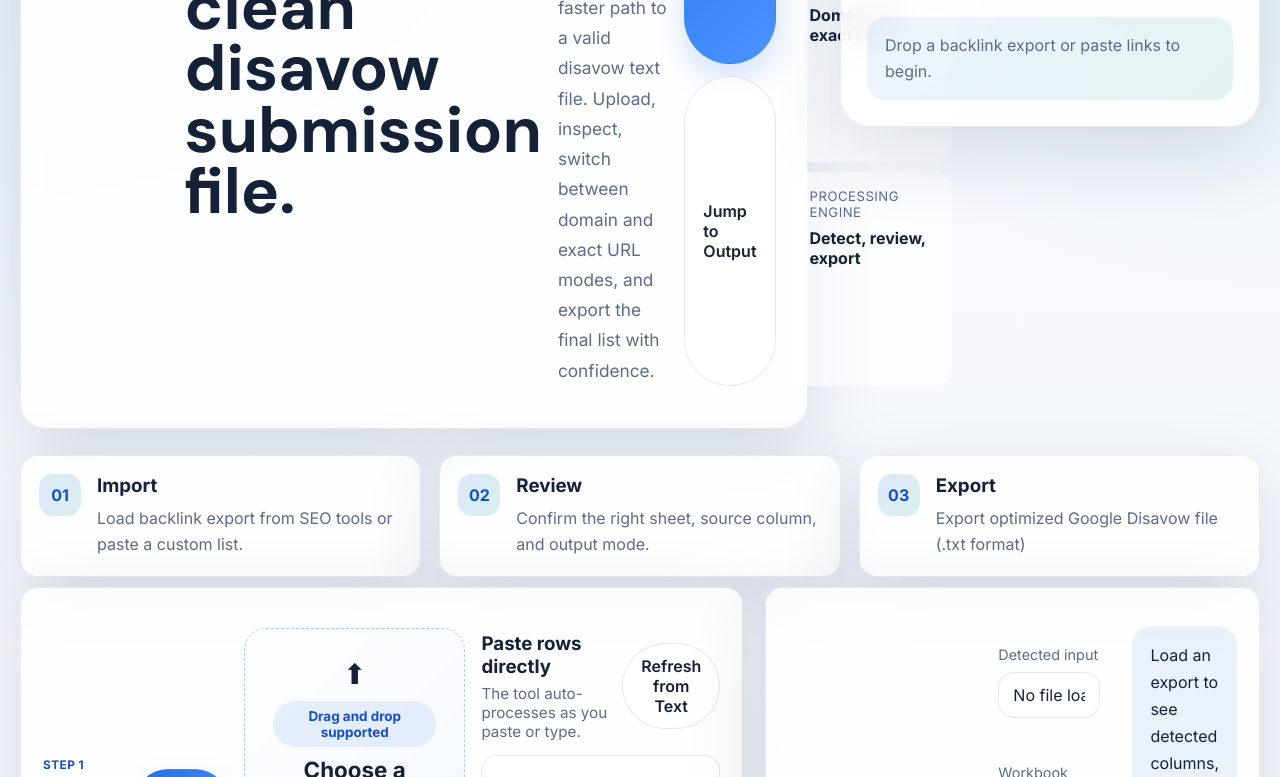
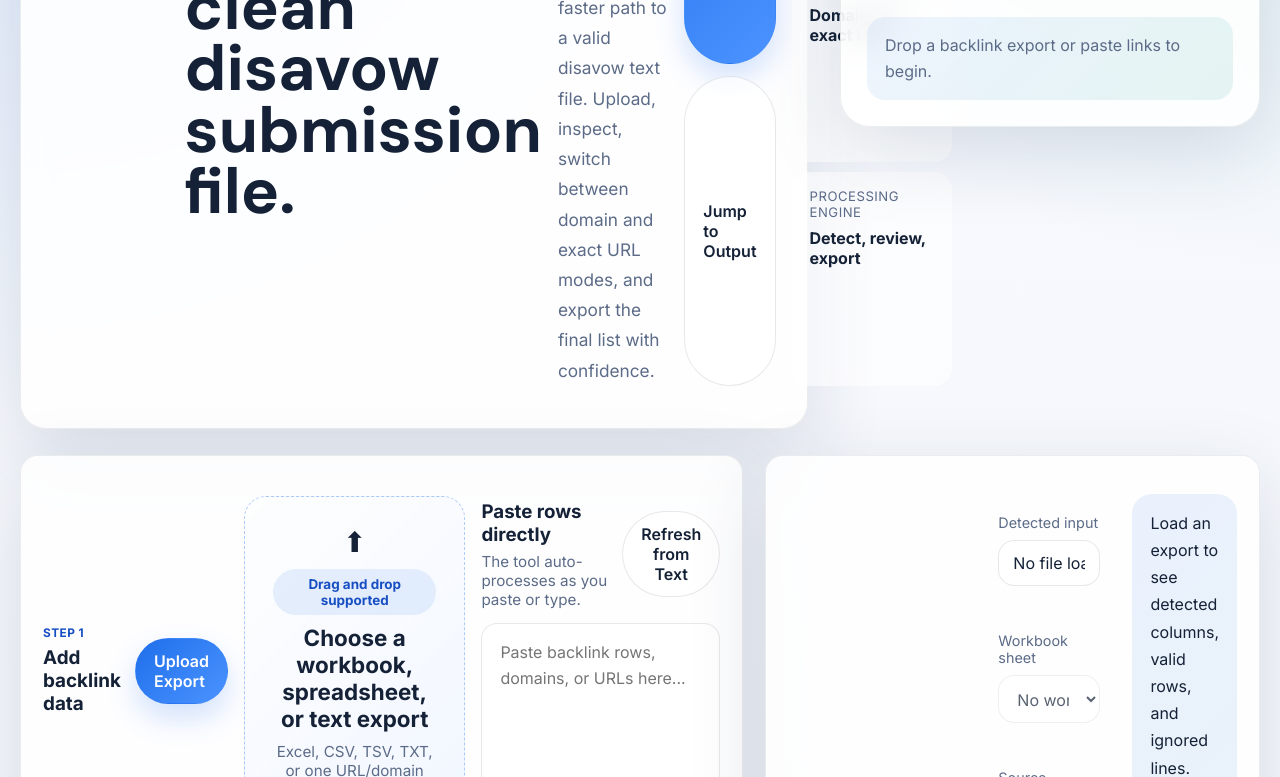
Before and after one commit to awaisy98/disavow-file-generator, a plain HTML site: page index.html in a window 1280 px wide. Shown: the part 426-1203 px from the top of the page. Drawn offline with Linux system fonts and the light colour scheme.

Commit message:
Update index.html

```diff
--- a/index.html
+++ b/index.html
@@ -685,11 +685,6 @@ button:disabled {
   }
 }
 
-.header-nav a.active {
-  background: var(--brand-soft);
-  color: var(--brand-strong);
-}
-
 .drop-icon {
   font-size: 28px;
   transition: transform 0.2s ease;
@@ -876,31 +871,6 @@ tbody tr:hover {
           <p id="hero-note">Drop a backlink export or paste links to begin.</p>
         </div>
       </aside>
-
-
-    </section>
-    <section class="workflow-strip" aria-label="Workflow steps">
-      <article class="workflow-step">
-        <span class="workflow-number">01</span>
-        <div>
-          <h3>Import</h3>
-          <p>Load backlink export from SEO tools or paste a custom list.</p>
-        </div>
-      </article>
-      <article class="workflow-step">
-        <span class="workflow-number">02</span>
-        <div>
-          <h3>Review</h3>
-          <p>Confirm the right sheet, source column, and output mode.</p>
-        </div>
-      </article>
-      <article class="workflow-step">
-        <span class="workflow-number">03</span>
-        <div>
-          <h3>Export</h3>
-          <p>Export optimized Google Disavow file (.txt format)</p>
-        </div>
-      </article>
     </section>
 
 
```
